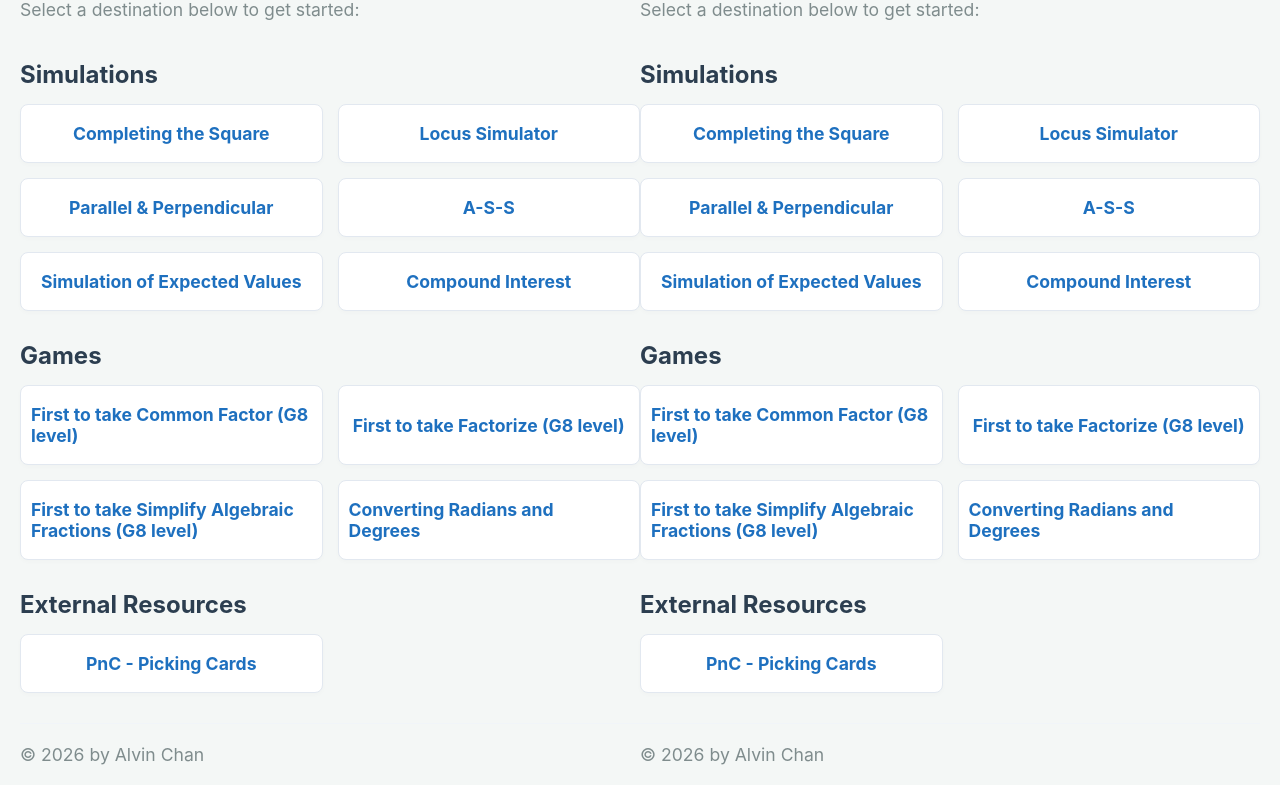
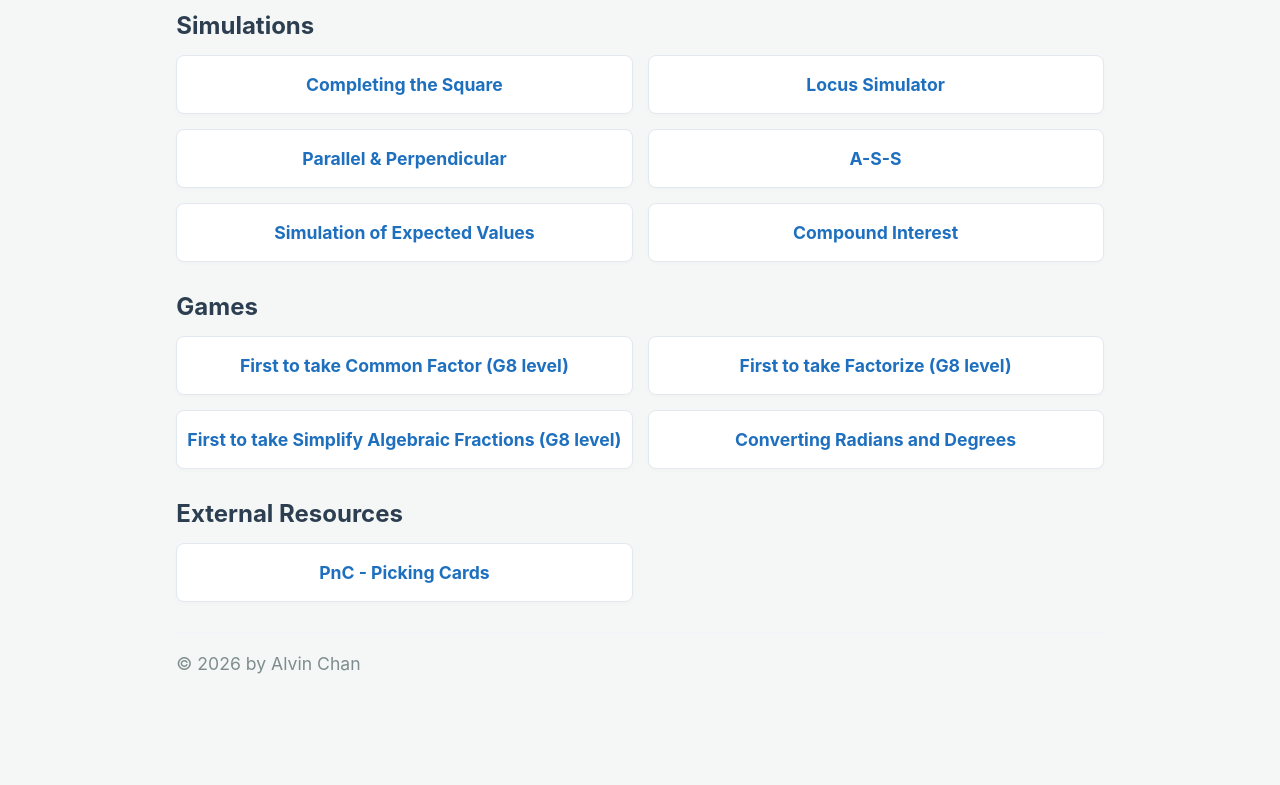
Before and after one commit to achan211/AI-Math-Website-Resource-Pack, a plain HTML site: page index.html in a window 1280 px wide. Shown: the part 129-914 px from the top of the page. After the commit the page ends 823 px from the top, so only its background shows below. Drawn offline with Linux system fonts and the light colour scheme.

Commit message:
Update index.html

```diff
--- a/index.html
+++ b/index.html
@@ -38,43 +38,3 @@
     </div>
 </body>
 </html>
-<!DOCTYPE html>
-<html lang="en">
-<head>
-    <meta charset="UTF-8">
-    <meta name="viewport" content="width=device-width, initial-scale=1.0">
-    <title>AI Math - Web Portal</title>
-    <link rel="stylesheet" href="style.css">
-</head>
-<body>
-    <div class="card">
-        <header>
-            <h1>Welcome to AI-Math Web Resources</h1>
-            <p>Select a destination below to get started:</p>
-        </header>
-            <h2>Simulations</h2>
-        <main class="doorway-grid">
-            <a href="Algebra/completing_the_square.html" class="door-link">Completing the Square</a>
-            <a href="Geometry/dse_locus.html" class="door-link">Locus Simulator</a>
-            <a href="Geometry/parallel_and_perpendicular.html" class="door-link">Parallel & Perpendicular</a>
-            <a href="Geometry/s-s-a.html" class="door-link">A-S-S</a>
-            <a href="Statistics/fair_dice.html" class="door-link">Simulation of Expected Values</a>
-            <a href="Algebra/compound_interest.html" class="door-link">Compound Interest</a>
-        </main>
-            <h2>Games</h2>
-        <main class="doorway-grid">
-            <a href="Games/first_to_take_common_factor.html" class="door-link">First to take Common Factor (G8 level)</a>
-            <a href="Games/first_to_factorize_identities.html" class="door-link">First to take Factorize (G8 level)</a>
-            <a href="Games/first_to_simplify_algebraic_fractions.html" class="door-link">First to take Simplify Algebraic Fractions (G8 level)</a>
-            <a href="Games/degree_to_radian_game.html" class="door-link">Converting Radians and Degrees</a>
-        </main>
-            <h2>External Resources</h2>
-        <main class="doorway-grid">
-            <a href="https://m.geogebra.hk/ai/permutations-combinations.html" class="door-link">PnC - Picking Cards</a>
-        </main>
-        <footer>
-            <p>&copy; 2026 by Alvin Chan</p>
-        </footer>
-    </div>
-</body>
-</html>
```
